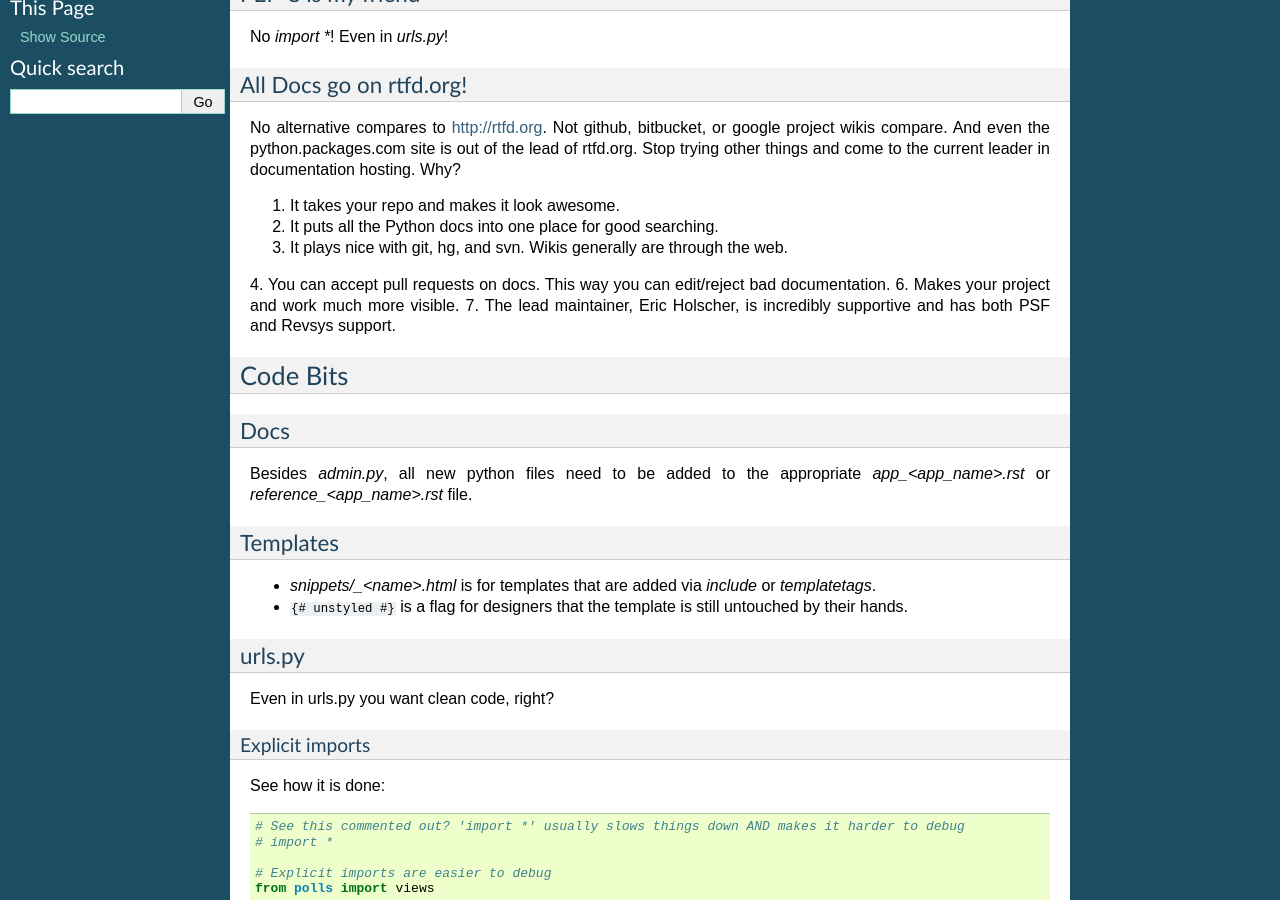
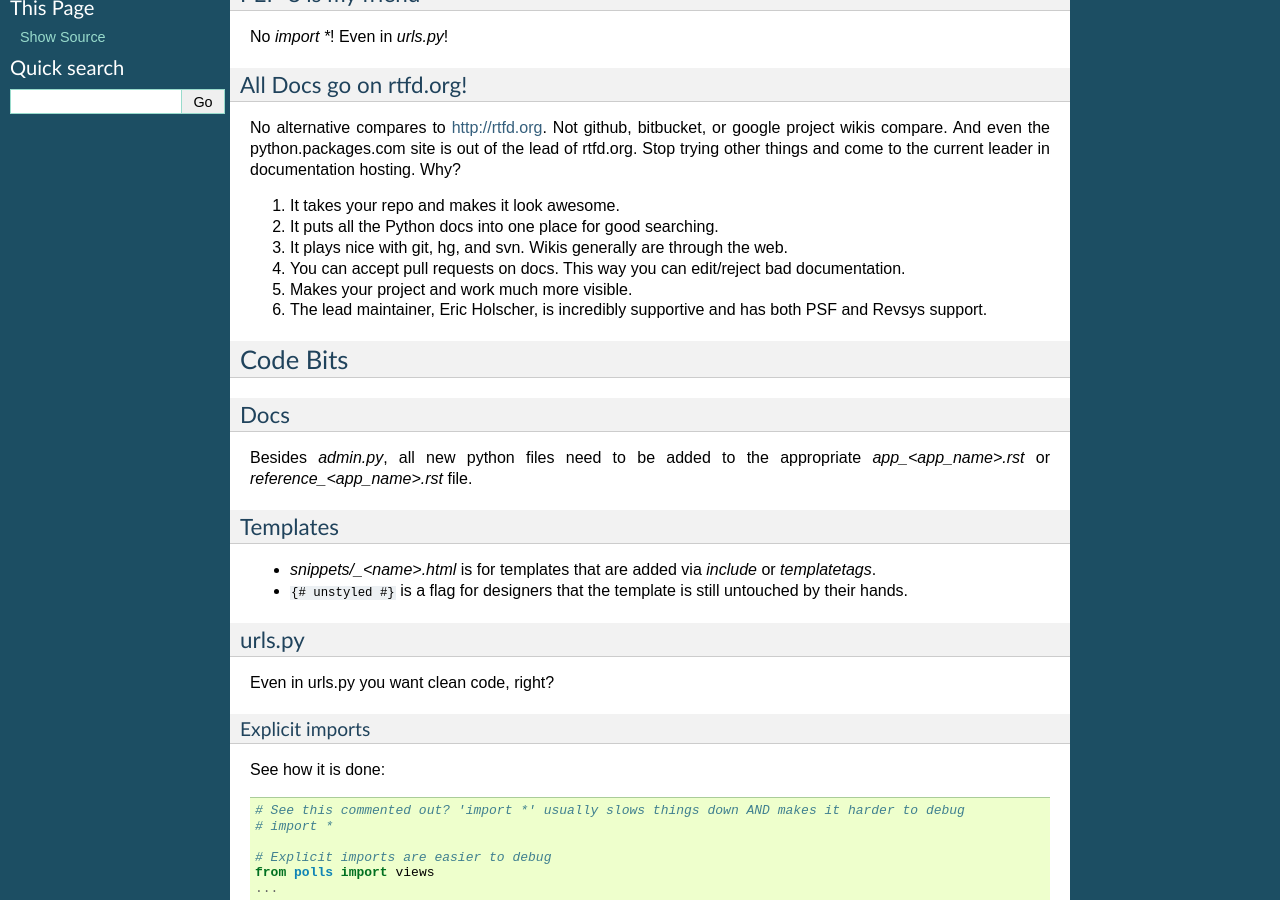
Before and after one commit to pydanny/django-party-pack, a Sphinx documentation site: the page built from docs/conventions.rst, in a window 1280 px wide and 900 px high, scrolled down 483 px. Built offline with Sphinx 7.4.7, drawn with Linux system fonts in a browser that asks for light colours.

Commit message:
Fix rtfd list numbers in conventions.

```diff
--- a/docs/conventions.rst
+++ b/docs/conventions.rst
@@ -35,8 +35,8 @@ No alternative compares to http://rtfd.org. Not github, bitbucket, or google pro
 2. It puts all the Python docs into one place for good searching.
 3. It plays nice with git, hg, and svn. Wikis generally are through the web.
 4. You can accept pull requests on docs. This way you can edit/reject bad documentation.
-6. Makes your project and work much more visible.
-7. The lead maintainer, Eric Holscher, is incredibly supportive and has both PSF and Revsys support.
+5. Makes your project and work much more visible.
+6. The lead maintainer, Eric Holscher, is incredibly supportive and has both PSF and Revsys support.
 
 Code Bits
 ~~~~~~~~~~
```
